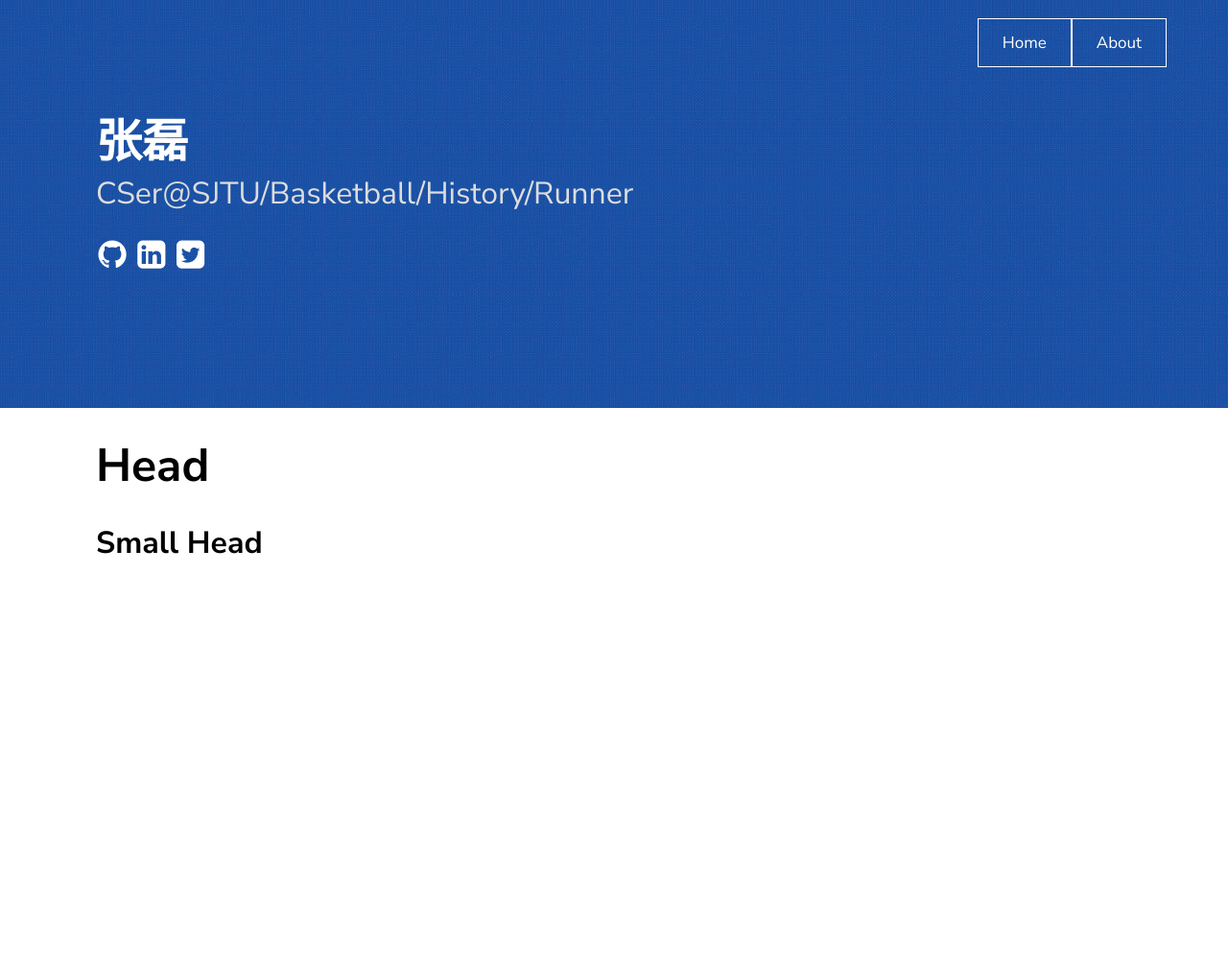
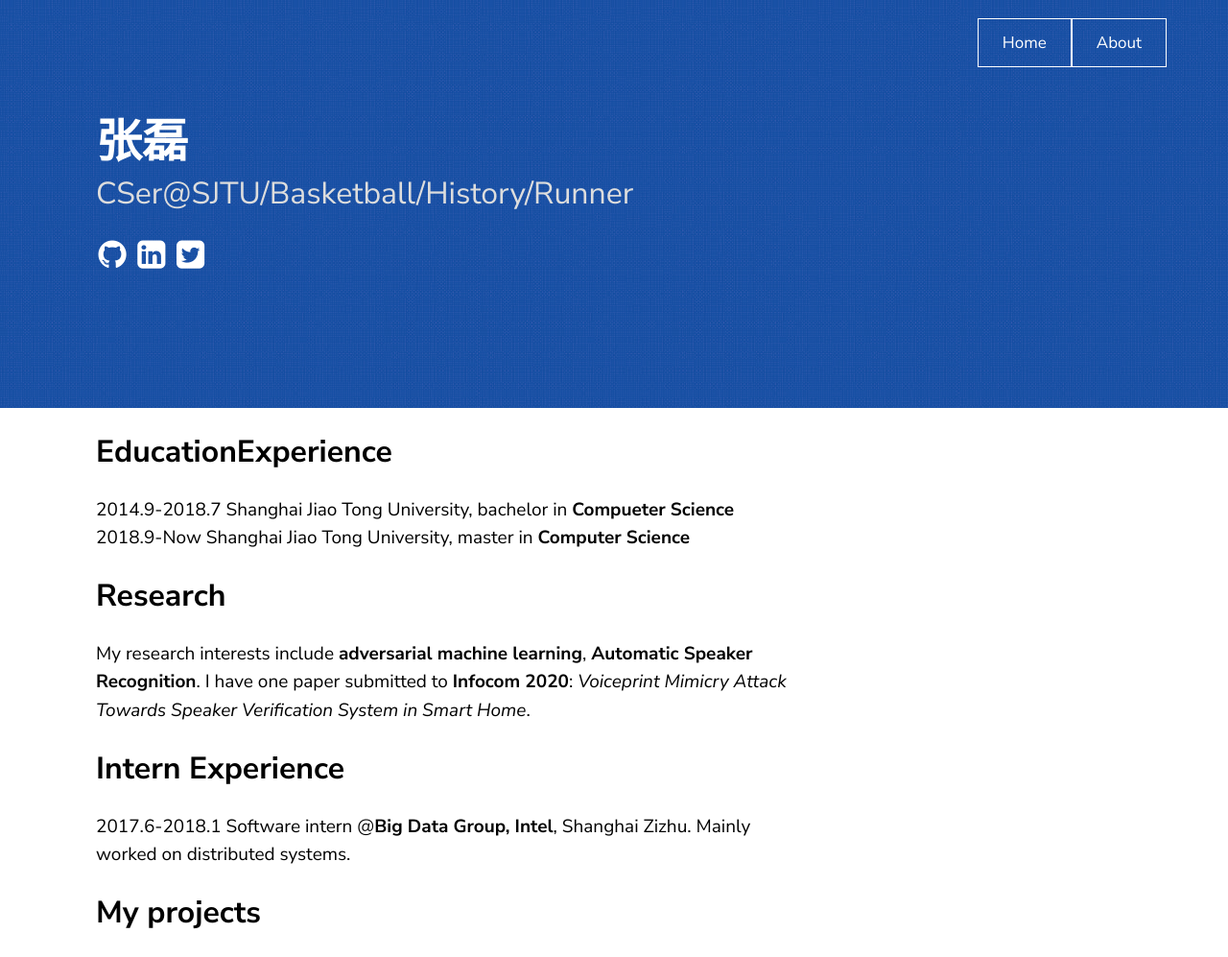
Before and after one commit to zhanglei1949/zhanglei.github.io, a Jekyll site: the page built from about.md, in a window 1280 px wide. Shown: the whole page at 96% size. Built offline with Jekyll 4.4.1, drawn with Linux system fonts in a browser that asks for light colours; before the commit the page ends 900 px from its top, so only the background shows below that.

```diff
--- a/_includes/nav.html
+++ b/_includes/nav.html
@@ -1,8 +1,8 @@
 {%- if site.texture.showNav -%}
 <div class="navbar">
 	<ul>
-		<a href="#"><li>Home</li></a>
-                <a href="./about/"><li>About</li></a>
+		<a href="/"><li>Home</li></a>
+        <a href="/about/"><li>About</li></a>
 	</ul>
 </div>
 {%- endif -%}
--- a/about.md
+++ b/about.md
@@ -5,6 +5,17 @@ description: About Me
 date:   2019-10-12 16:09:01 +8000
 ---
 
-# Head
+## EducationExperience
 
-## Small Head
+2014.9-2018.7 Shanghai Jiao Tong University, bachelor in **Compueter Science**
+2018.9-Now Shanghai Jiao Tong University, master in **Computer Science**
+
+## Research
+
+My research interests include **adversarial machine learning**, **Automatic Speaker Recognition**. I have one paper submitted to **Infocom 2020**: *Voiceprint Mimicry Attack Towards Speaker Verification System in Smart Home*.
+
+## Intern Experience
+
+2017.6-2018.1 Software intern @**Big Data Group, Intel**, Shanghai Zizhu. Mainly worked on distributed systems.
+
+## My projects
```
Also changed, not shown: _posts/2019-10-18-issues-encountered-when-installing-cuda10-on-ubuntu16.markdown (added, +65 -0 lines).
